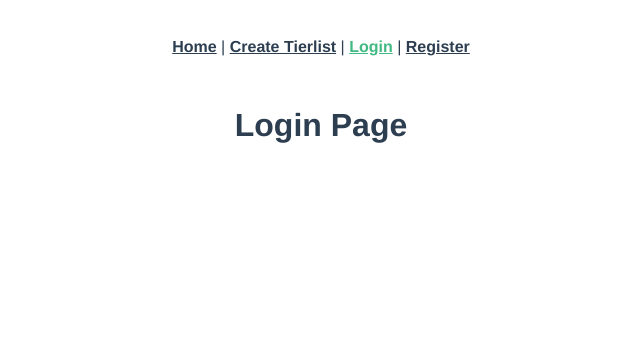
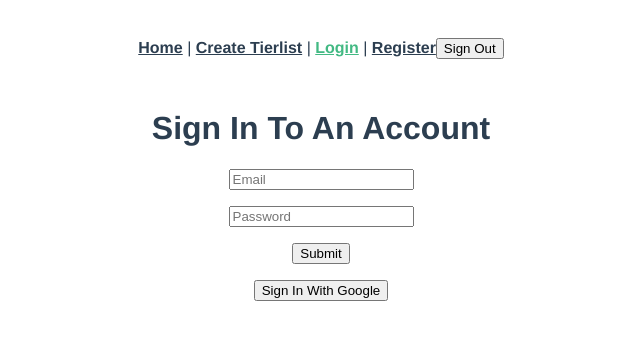
Before and after one commit to LukasKaeb/Tierlist, a Vue app in the folder tierlist/: page /login in a window 1280 px wide. Shown: the top 340 px of the page, without its empty margins (319-959 px from the left). Built offline with nearby package versions, Linux system fonts and the light colour scheme; no server answers; sample sign-in values are in the browser's storage.

Commit message:
Added Login page and google auth

```diff
--- a/tierlist/package.json
+++ b/tierlist/package.json
@@ -8,7 +8,7 @@
   },
   "dependencies": {
     "axios": "^1.7.2",
-    "core-js": "^3.8.3",
+    "core-js": "^3.37.1",
     "firebase": "^10.12.4",
     "vue": "^3.2.13",
     "vue-router": "^4.0.3"
--- a/tierlist/src/App.vue
+++ b/tierlist/src/App.vue
@@ -4,9 +4,38 @@
     <router-link to="/tierlist">Create Tierlist</router-link> |
     <router-link to="/login">Login</router-link> |
     <router-link to="/register">Register</router-link>
+    <button @click="handleSignOut" v-if="isLoggedIn">Sign Out</button>
   </nav>
   <router-view/>
 </template>
+
+<script setup>
+import { onMounted, ref } from 'vue';
+import { getAuth, onAuthStateChanged, signOut } from 'firebase/auth';
+import { useRouter } from 'vue-router';
+
+const router = useRouter()
+
+const isLoggedIn = ref(false)
+
+let auth;
+onMounted(()=>{
+  auth = getAuth()
+  onAuthStateChanged(auth, (user) =>{
+    if(user){
+      isLoggedIn.value = true
+    } else{
+      isLoggedIn.value = false
+    }
+  })
+})
+
+const handleSignOut = () =>{
+  signOut(auth).then(()=>{
+    router.push("/")
+  })
+}
+</script>
 
 <style>
 #app {
--- a/tierlist/src/router/index.js
+++ b/tierlist/src/router/index.js
@@ -3,6 +3,10 @@
 import Tierlist from '@/views/Tierlist.vue'
 import Login from '@/views/Login.vue'
 import Register from '@/views/Register.vue'
+import { getAuth, onAuthStateChanged } from "firebase/auth"
+import { reject, resolve } from 'core-js/features/promise'
+
+
 
 const routes = [
   {
@@ -13,7 +17,10 @@
   {
     path: '/tierlist',
     name: 'tierlist',
-    component: Tierlist
+    component: Tierlist,
+    meta: {
+      requiresAuth: true
+    },
   },
   {
     path: '/login',
@@ -32,4 +39,31 @@
   routes
 })
 
+const getCurrentUser = () =>{
+  return new Promise((resolve, reject) => {
+    const removeListener = onAuthStateChanged(
+      getAuth(),
+      (user) => {
+        removeListener()
+        resolve(user)
+      },
+      reject
+    )
+  })
+}
+
+router.beforeEach(async (to, from, next)=>{
+  if(to.matched.some((record)=> record.meta.requiresAuth)) {
+    if (await getCurrentUser()){
+      next()
+    } else{
+      alert("You dont have access! Please Login or Register first.")
+      next("/")
+    }
+
+  }else{
+    next()
+  }
+})
+
 export default router
--- a/tierlist/src/views/Login.vue
+++ b/tierlist/src/views/Login.vue
@@ -1,13 +1,55 @@
 <template>
-  <h1>Login Page</h1>
-</template>
+    <h1>Sign In To An Account</h1>
+    <p><input type="text" placeholder="Email" v-model="email"></p>
+    <p><input type="password" placeholder="Password" v-model="password"></p>
+    <p v-if="errMsg">{{ errMsg }}</p>
+    <p><button @click="register">Submit</button></p>
+    <p><button @click="signInWithGoogle">Sign In With Google</button></p>
+  </template>
 
-<script>
-export default {
+  <script setup>
+  import { ref } from 'vue'
+  import { getAuth, signInWithEmailAndPassword } from 'firebase/auth'
+  import { useRouter } from 'vue-router'; //import router
 
-}
-</script>
+  const email = ref('')
+  const password = ref('')
+  const errMsg = ref() // ERROR MESSAGE
+  const router = useRouter() // get a reference to our vue router
 
-<style>
+  const register = () => {
+      //need .value because ref()
+      signInWithEmailAndPassword(getAuth(), email.value, password.value)
+      .then((data)=> {
+          console.log("Successfully signed in!")
+          router.push('/tierlist')
+      })
+      .catch((error)=>{
+          console.log(error.code)
+          switch (error.code) {
+            case "auth/invalid-email":
+                errMsg.value = "Invalid email"
+                break
+            case "auth/user-not-found":
+                errMsg.value = "No account with that email was found"
+                break
+            case "auth/wrong-password":
+                errMsg.value = "Incorrect password"
+                break
+            default:
+                errMsg.value = "Email or password was incorrect"
+                break
+          }
 
-</style>
+      })
+  }
+  const signInWithGoogle = () => {
+
+  }
+
+
+  </script>
+
+  <style>
+
+  </style>
--- a/tierlist/src/views/Register.vue
+++ b/tierlist/src/views/Register.vue
@@ -8,7 +8,7 @@
 
 <script setup>
 import { ref } from 'vue'
-import { getAuth, createUserWithEmailAndPassword } from 'firebase/auth'
+import { getAuth, createUserWithEmailAndPassword, GoogleAuthProvider, signInWithPopup } from 'firebase/auth'
 import { useRouter } from 'vue-router'; //import router
 
 const email = ref('')
@@ -28,7 +28,15 @@
     })
 }
 const signInWithGoogle = () => {
-
+    const provider = new GoogleAuthProvider()
+    signInWithPopup(getAuth(), provider)
+    .then((result) => {
+        console.log(result.user)
+        router.push("/tierlist")
+    })
+    .catch((error) => {
+        //handle error
+    })
 }
 
 
```
Also changed, not shown: 1 other file (tests, documents, lock files or other folders).
